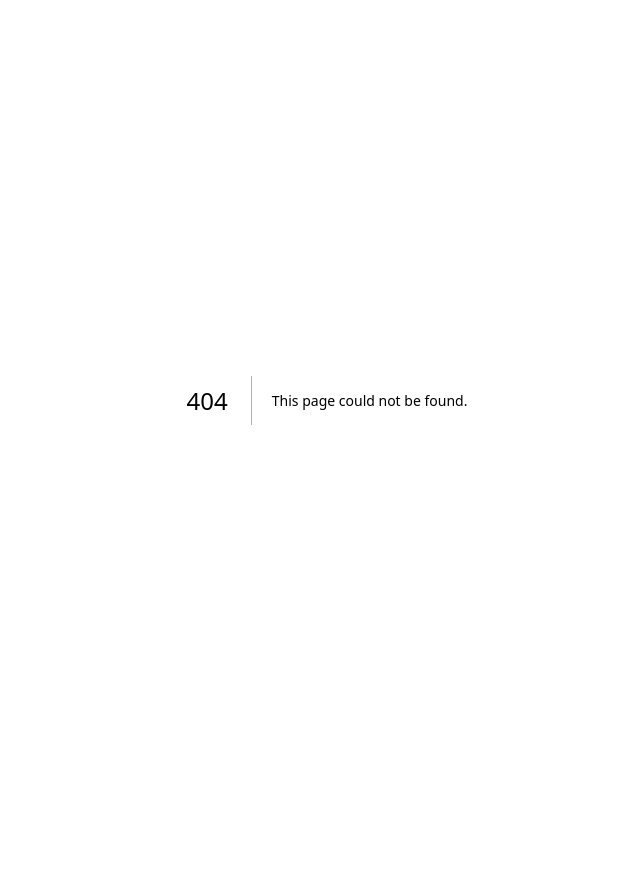
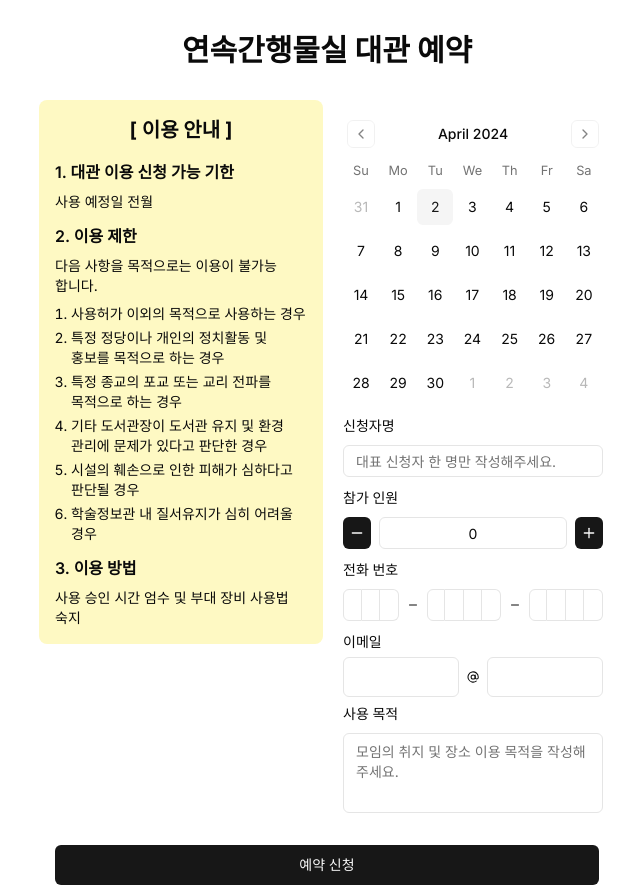
Before and after one commit to timepresent95/fe-hyu-facility-rental, a Next.js app: page /reservation in a window 1280 px wide. Before the commit this address had no page. Shown: the whole page, without its empty margins (313-953 px from the left). Before the commit the page ends 800 px from the top, so only its background shows below. Built offline with nearby package versions, Linux system fonts and the light colour scheme.

Commit message:
reservation 퍼블리싱 작업 완료

```diff
--- /dev/null
+++ b/app/reservation/page.tsx
@@ -0,0 +1,57 @@
+import { FormProvider } from "@/widget/ReservationPicker/context";
+import {
+  ReservationPicker,
+  ReservationSubmitButton,
+} from "@/widget/ReservationPicker/ui";
+
+export default function Page() {
+  return (
+    <main className="container pt-8">
+      <FormProvider>
+        <h1 className="font-bold text-3xl mb-8 text-center">
+          연속간행물실 대관 예약
+        </h1>
+        <div className="grid grid-cols-2 gap-2">
+          <div>
+            <div className="bg-yellow-100 rounded-lg p-4 break-keep">
+              <h2 className="font-bold mb-4 text-center text-xl">
+                [ 이용 안내 ]
+              </h2>
+              <div className="space-y-2 mb-3">
+                <h3 className="font-semibold">1. 대관 이용 신청 가능 기한</h3>
+                <p className="text-sm">사용 예정일 전월</p>
+              </div>
+              <div className="space-y-2 mb-3">
+                <h3 className="font-semibold">2. 이용 제한</h3>
+                <p className="text-sm">
+                  다음 사항을 목적으로는 이용이 불가능 합니다.
+                </p>
+                <ol className="list-decimal pl-4 text-sm space-y-1">
+                  <li>사용허가 이외의 목적으로 사용하는 경우</li>
+                  <li>
+                    특정 정당이나 개인의 정치활동 및 홍보를 목적으로 하는 경우
+                  </li>
+                  <li>특정 종교의 포교 또는 교리 전파를 목적으로 하는 경우</li>
+                  <li>
+                    기타 도서관장이 도서관 유지 및 환경 관리에 문제가 있다고
+                    판단한 경우
+                  </li>
+                  <li>시설의 훼손으로 인한 피해가 심하다고 판단될 경우</li>
+                  <li>학술정보관 내 질서유지가 심히 어려울 경우</li>
+                </ol>
+              </div>
+              <h3 className="font-semibold mb-2">3. 이용 방법</h3>
+              <p className="text-sm">
+                사용 승인 시간 엄수 및 부대 장비 사용법 숙지
+              </p>
+            </div>
+          </div>
+          <ReservationPicker />
+        </div>
+        <div className="w-full px-4 mt-8">
+          <ReservationSubmitButton label="예약 신청" className="w-full" />
+        </div>
+      </FormProvider>
+    </main>
+  );
+}
```
